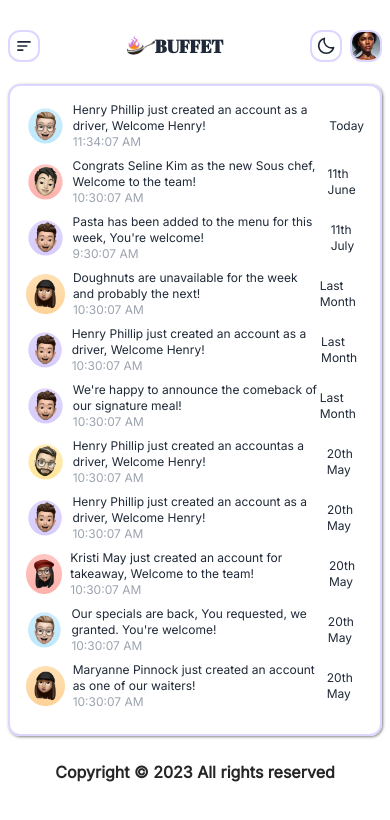
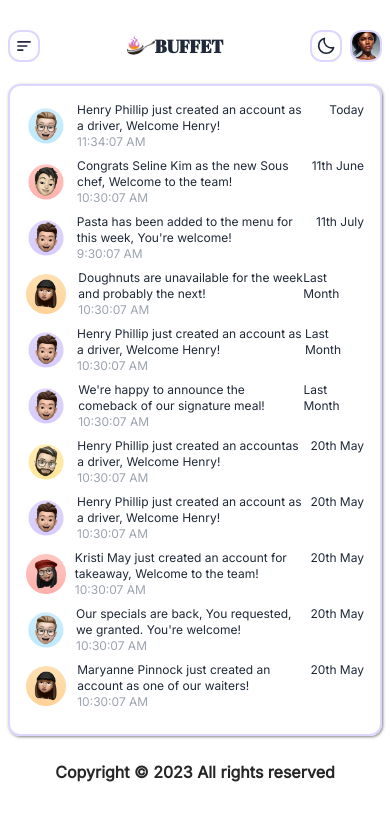
Before and after one commit to Safiyah07/buffet-dashboard, a React (Vite) app: page /notifications in a window 390 px wide. Shown: the top 820 px of the page. Built offline with nearby package versions, Linux system fonts and the light colour scheme.

Commit message:
width of avatar and date, notifications page

```diff
--- a/src/pages/Notifications.jsx
+++ b/src/pages/Notifications.jsx
@@ -141,14 +141,14 @@ export const Notifications = () => {
 							key={id}
 							className='flex items-center justify-between mb-2'
 						>
-							<div className='flex items-center gap-2 cursor-pointer sm:text-sm'>
-								<div className='w-12 sm:w-14'>{notification.image}</div>
+							<div className='flex gap-2 cursor-pointer sm:text-sm'>
+								<div className='flex items-center w-12 sm:w-[70px]'>{notification.image}</div>
 								<div className='flex flex-col'>
 									<span className='sm:text-xs'>{notification.message}</span>
 									<span className='text-xs text-gray-400'>{notification.time}</span>
 								</div>
 							</div>
-							<div className='text-sm sm:text-xs'>{notification.date}</div>
+							<div className='flex self-start justify-end w-[95px] text-sm sm:text-xs'>{notification.date}</div>
 						</div>
 					))}
 				</div>
```
